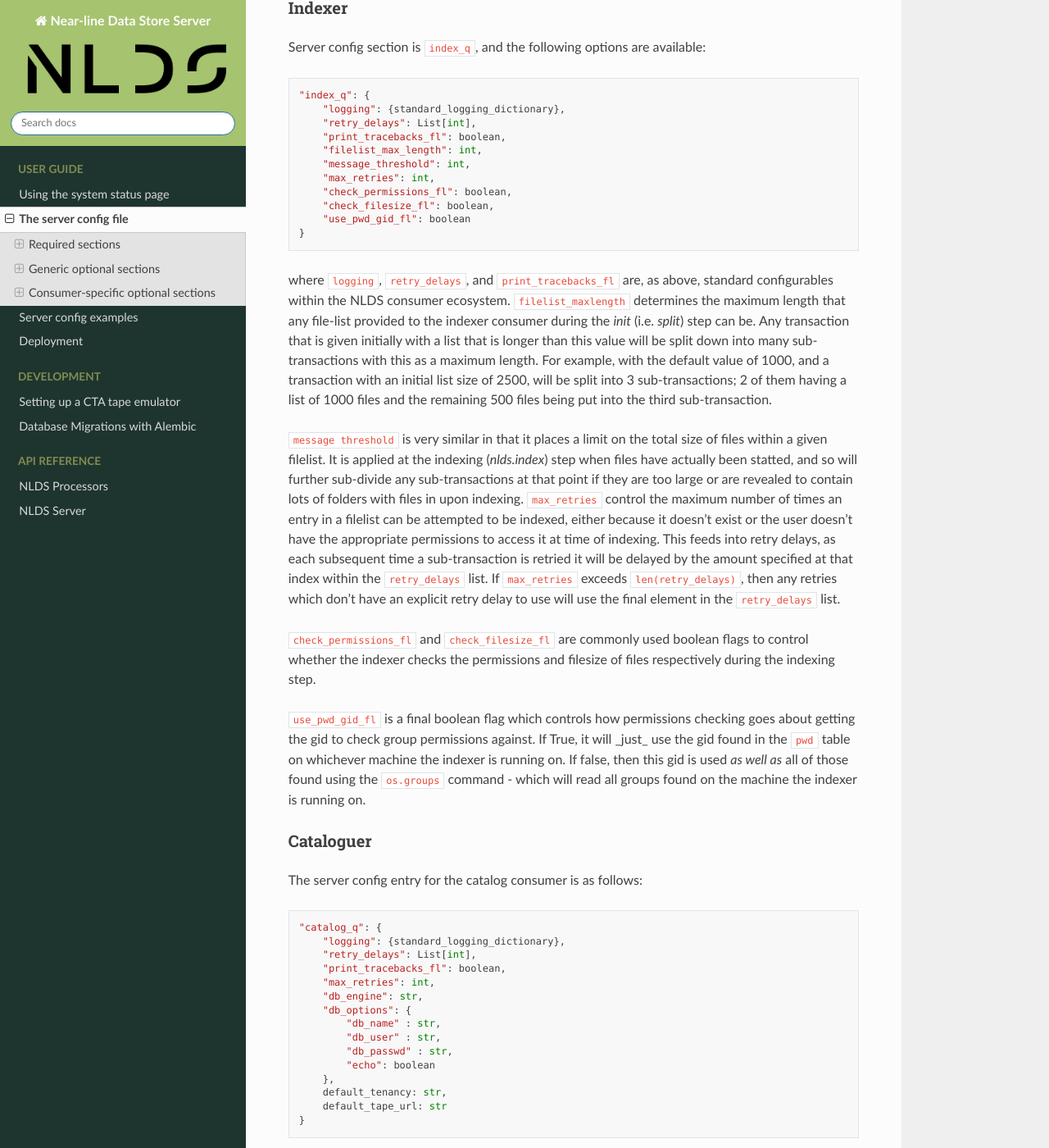
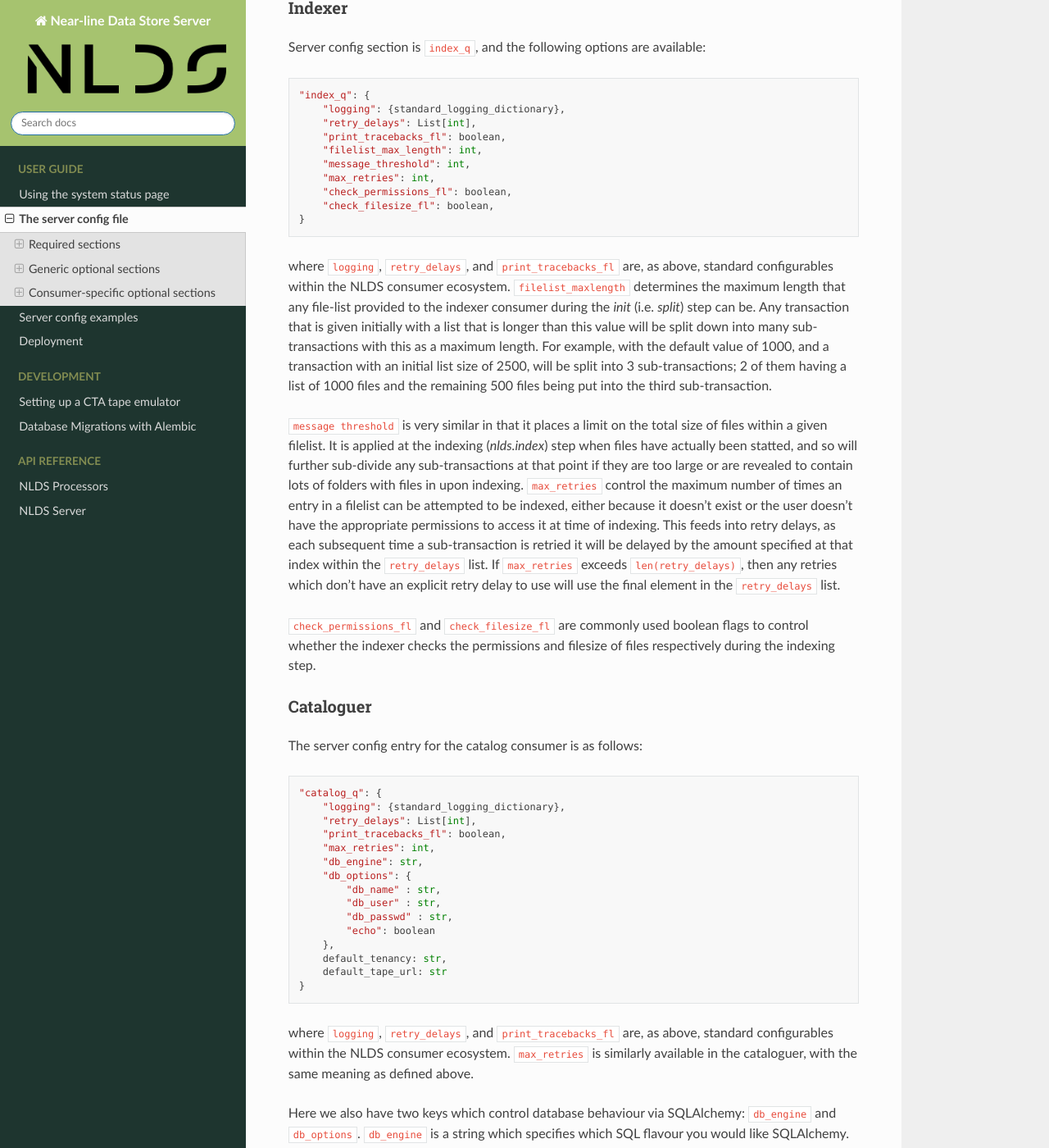
Before and after one commit to cedadev/nlds, a Sphinx documentation site: the page built from docs/source/server-config/server-config.rst, in a window 1280 px wide and 1400 px high, scrolled down 3944 px. Shown: the whole window at 82% size. Built offline with Sphinx 7.4.7 and the Read the Docs theme 2.0.0, drawn with Linux system fonts in a browser that asks for light colours; pages that are not in the unit, such as notebooks, are missing from menus; some of the changed text lies outside the part shown.

Commit message:
Remove references to use_pwd_gid_fl

```diff
--- a/docs/source/server-config/server-config.rst
+++ b/docs/source/server-config/server-config.rst
@@ -207,7 +207,6 @@ Server config section is ``index_q``, and the following options are available::
         "max_retries": int,
         "check_permissions_fl": boolean,
         "check_filesize_fl": boolean,
-        "use_pwd_gid_fl": boolean
     }
 
 where ``logging``, ``retry_delays``, and ``print_tracebacks_fl`` are, as above,
@@ -238,13 +237,6 @@ list.
 ``check_permissions_fl`` and ``check_filesize_fl`` are commonly used boolean
 flags to control whether the indexer checks the permissions and filesize of
 files respectively during the indexing step.
-
-``use_pwd_gid_fl`` is a final boolean flag which controls how permissions
-checking goes about getting the gid to check group permissions against. If True,
-it will _just_ use the gid found in the ``pwd`` table on whichever machine the
-indexer is running on. If false, then this gid is used `as well as` all of those
-found using the ``os.groups`` command - which will read all groups found on the
-machine the indexer is running on.
 
 
 Cataloguer
@@ -301,7 +293,6 @@ The server entry for the transfer-put consumer is as follows::
         "print_tracebacks_fl": boolean,
         "filelist_max_length": int,
         "check_permissions_fl": boolean,
-        "use_pwd_gid_fl": boolean,
         "tenancy": str,
         "require_secure_fl": false
     }
```
